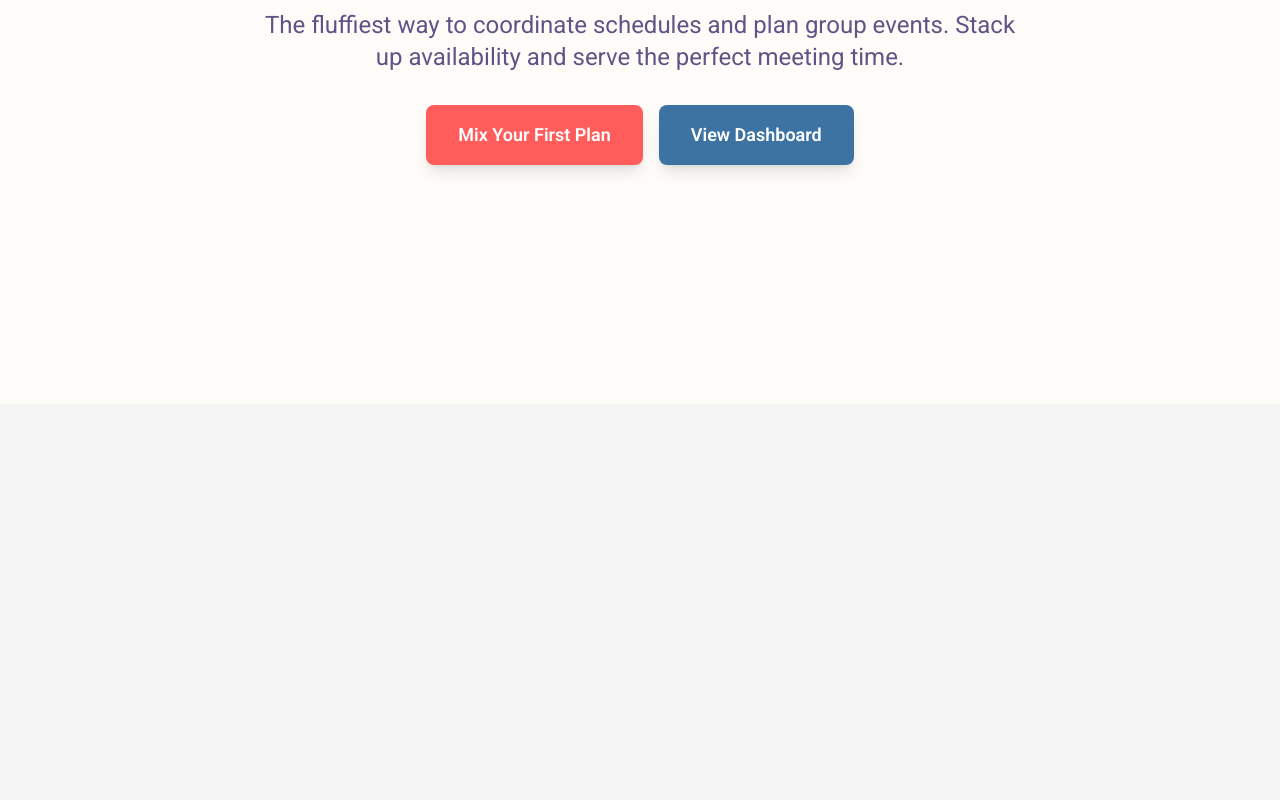
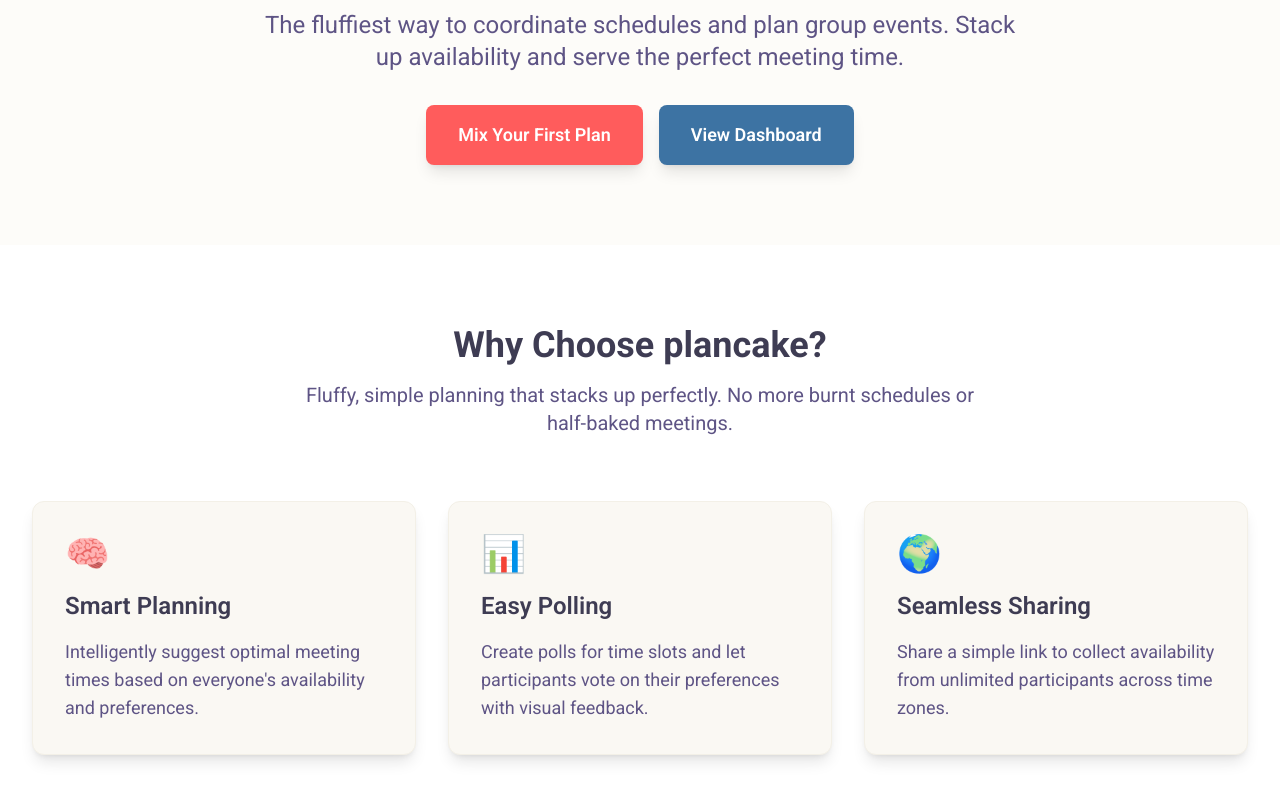
Before and after one commit to plan-cake/frontend, a Next.js app: page / in a window 1280 px wide. Shown: the part 396-1196 px from the top of the page. Before the commit the page ends 800 px from the top, so only its background shows below. Built offline with nearby package versions, Linux system fonts and the light colour scheme.

Commit message:
Features Section with 3 Plancake benefits

```diff
--- a/app/page.tsx
+++ b/app/page.tsx
@@ -3,6 +3,27 @@
 import { useState } from "react";
 import Link from "next/link";
 import useDarkMode from "@/app/utils/useTheme";
+
+const features = [
+	{
+		title: "Smart Planning",
+		description:
+			"Intelligently suggest optimal meeting times based on everyone's availability and preferences.",
+		icon: "🧠",
+	},
+	{
+		title: "Easy Polling",
+		description:
+			"Create polls for time slots and let participants vote on their preferences with visual feedback.",
+		icon: "📊",
+	},
+	{
+		title: "Seamless Sharing",
+		description:
+			"Share a simple link to collect availability from unlimited participants across time zones.",
+		icon: "🌍",
+	},
+];
 
 export default function Home() {
 	const { isDarkMode, toggleDarkMode } = useDarkMode();
@@ -174,6 +195,60 @@ export default function Home() {
 					</div>
 				</div>
 			</section>
+
+			{/* Features Section */}
+			<section
+				className={`py-20 ${isDarkMode ? "bg-violet-700" : "bg-white"}`}
+			>
+				<div className="max-w-7xl mx-auto px-4 sm:px-6 lg:px-8">
+					<div className="text-center mb-16">
+						<h2
+							className={`text-4xl font-bold ${
+								isDarkMode ? "text-bone-100" : "text-violet-700"
+							} mb-4`}
+						>
+							Why Choose plancake?
+						</h2>
+						<p
+							className={`text-xl ${
+								isDarkMode ? "text-bone-300" : "text-violet-600"
+							} max-w-2xl mx-auto`}
+						>
+							Fluffy, simple planning that stacks up perfectly. No more burnt
+							schedules or half-baked meetings.
+						</p>
+					</div>
+
+					<div className="grid md:grid-cols-3 gap-8">
+						{features.map((feature, index) => (
+							<div
+								key={index}
+								className={`${
+									isDarkMode ? "bg-violet-600" : "bg-bone-100"
+								} p-8 rounded-xl shadow-lg hover:shadow-xl transition-shadow border ${
+									isDarkMode ? "border-violet-500" : "border-bone-200"
+								}`}
+							>
+								<div className="text-4xl mb-4">{feature.icon}</div>
+								<h3
+									className={`text-2xl font-semibold ${
+										isDarkMode ? "text-bone-100" : "text-violet-700"
+									} mb-4`}
+								>
+									{feature.title}
+								</h3>
+								<p
+									className={`${
+										isDarkMode ? "text-bone-300" : "text-violet-600"
+									} text-lg`}
+								>
+									{feature.description}
+								</p>
+							</div>
+						))}
+					</div>
+				</div>
+			</section>
 		</div>
 	);
 }
```
